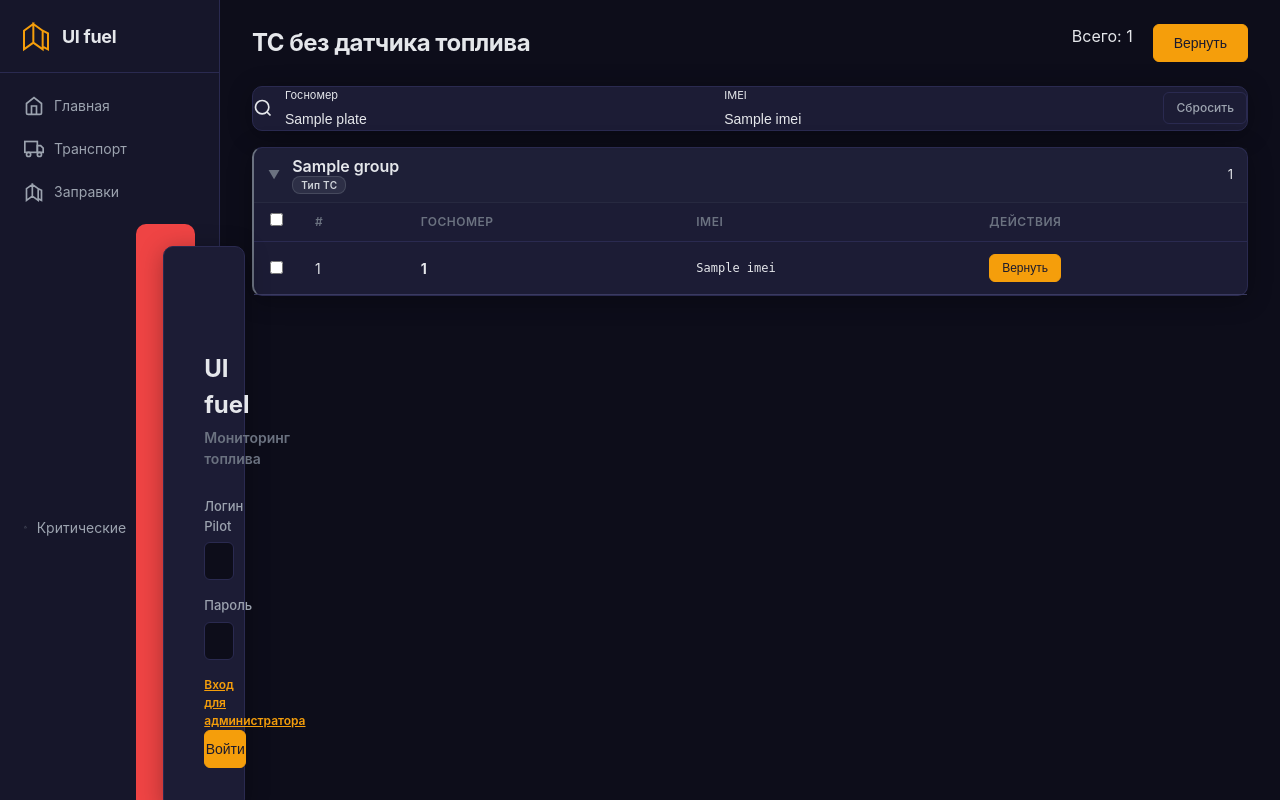
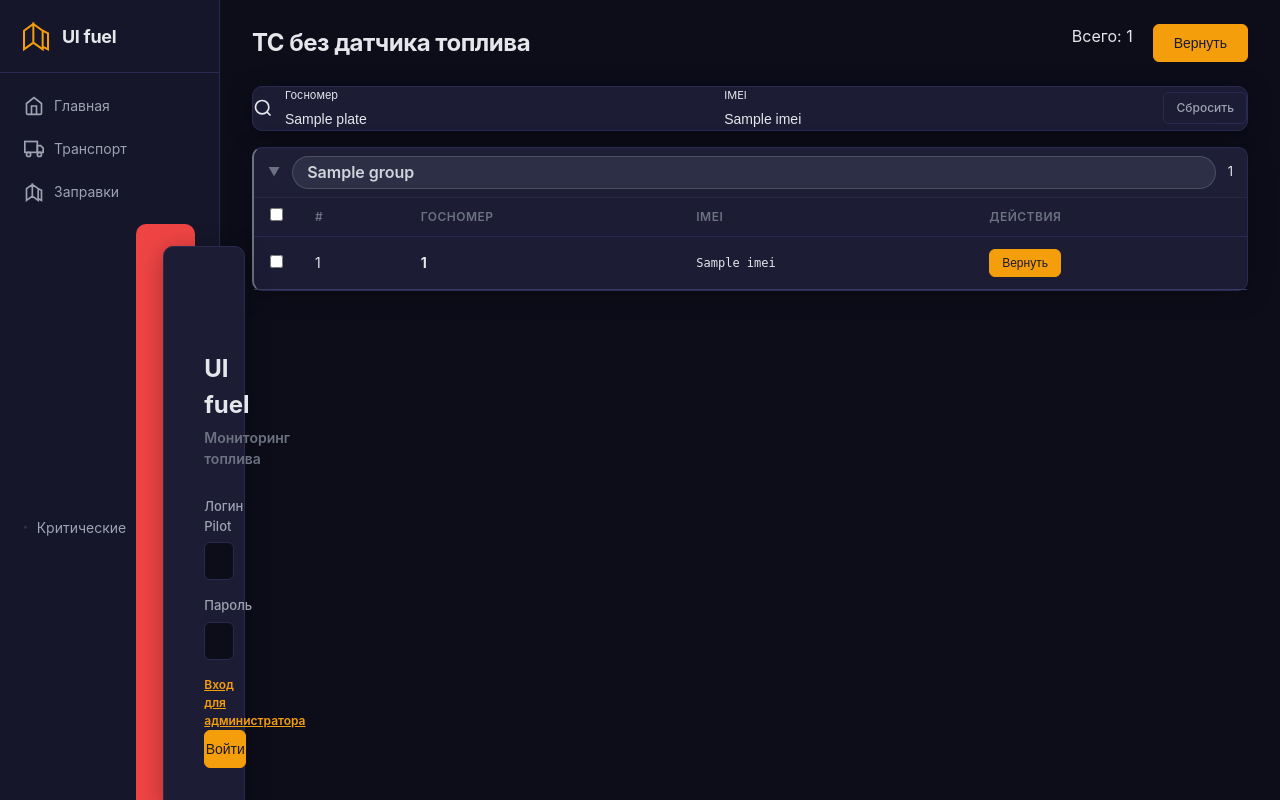
Before and after one commit to vampirowin/pilot-fuel, a FastAPI app: template app/templates/admin/vehicles_no_sensor.html in a window 1280 px wide. Run offline with FastAPI, Linux system fonts and the light colour scheme; the template is opened without the code that fills it: most values are stand-ins (such as "Sample title", 1, 10 or a date in 2020).

Commit message:
fix: revert to level-badge with name inside, folder left-aligned
- Replaced .level-header-center/title/tag back to .level-badge
  with company/site/folder name directly in the colored pill
- Added text-align: left to .level-badge-folder
- Updated all templates and Python render functions

```diff
--- a/app/api/admin.py
+++ b/app/api/admin.py
@@ -438,7 +438,7 @@ def render_no_sensor_partial(vehicles: list) -> str:
         gidx += 1
         gid = f"ns-{gidx}"
         select_all_js = "var e=this;document.querySelectorAll('#no-sensor-form input[name=vehicle_ids]').forEach(function(c){c.checked=e.checked})"
-        html += f'<div class="card level-folder" style="margin-top: 16px;"><div class="card-header collapsible-header" onclick="toggleGroup(\'{gid}\')"><span class="arrow">&#9660;</span><div class="level-header-center"><span class="level-title">{group_name}</span><span class="level-tag">Тип ТС</span></div><span class="level-count">{len(group_vehicles)}</span></div><div class="collapsible-body" id="{gid}"><div class="table-container"><table><thead><tr><th style="width:32px;"><input type="checkbox" onchange="{select_all_js}"></th><th>#</th><th>Госномер</th><th>IMEI</th><th>Действия</th></tr></thead><tbody>'
+        html += f'<div class="card level-folder" style="margin-top: 16px;"><div class="card-header collapsible-header" onclick="toggleGroup(\'{gid}\')"><span class="arrow">&#9660;</span><span class="level-badge level-badge-folder">{group_name}</span><span class="level-count">{len(group_vehicles)}</span></div><div class="collapsible-body" id="{gid}"><div class="table-container"><table><thead><tr><th style="width:32px;"><input type="checkbox" onchange="{select_all_js}"></th><th>#</th><th>Госномер</th><th>IMEI</th><th>Действия</th></tr></thead><tbody>'
         for idx, v in enumerate(group_vehicles, 1):
             html += f'<tr id="v-{v["id"]}"><td><input type="checkbox" name="vehicle_ids" value="{v["id"]}"></td><td style="color: var(--text-dim);">{idx}</td><td><strong>{v.get("plate_number") or "—"}</strong></td><td style="font-family:monospace;font-size:12px">{v.get("imei") or "—"}</td><td><button class="btn btn-sm btn-primary" hx-post="/api/vehicles/{v["id"]}/toggle-sensor" hx-target="#v-{v["id"]}" hx-swap="outerHTML" hx-confirm="Вернуть «{v.get("plate_number") or v["id"]}» в список?">Вернуть</button></td></tr>'
         html += '</tbody></table></div></div></div>'
--- a/app/api/refuels.py
+++ b/app/api/refuels.py
@@ -83,7 +83,7 @@ def _render_refuel_hierarchy(nested_groups: list, vmap: dict, user_role: str, pa
     for cname, ctotal, sites in nested_groups:
         cidx += 1
         cid = f"rc-{cidx}"
-        html += f'<div class="card level-company" style="margin-top:16px"><div class="card-header collapsible-header" onclick="toggleGroup(\'{cid}\')"><span class="arrow">&#9660;</span><div class="level-header-center"><span class="level-title">{cname}</span><span class="level-tag">Компания</span></div><span class="level-count">{ctotal}</span></div><div class="collapsible-body" id="{cid}">'
+        html += f'<div class="card level-company" style="margin-top:16px"><div class="card-header collapsible-header" onclick="toggleGroup(\'{cid}\')"><span class="arrow">&#9660;</span><span class="level-badge level-badge-company">{cname}</span><span class="level-count">{ctotal}</span></div><div class="collapsible-body" id="{cid}">'
         sidx = 0
         for sname, stotal, folders in sites:
             sidx += 1
@@ -93,7 +93,7 @@ def _render_refuel_hierarchy(nested_groups: list, vmap: dict, user_role: str, pa
                         html += _render_vehicle_group(vid, entries, vmap, page, date_from, date_to, user_role)
             else:
                 sid = f"rs-{cidx}-{sidx}"
-                html += f'<div class="card level-site" style="margin-top:8px"><div class="card-header collapsible-header" onclick="toggleGroup(\'{sid}\')"><span class="arrow">&#9660;</span><div class="level-header-center"><span class="level-title">{sname}</span><span class="level-tag">Площадка</span></div><span class="level-count">{stotal}</span></div><div class="collapsible-body" id="{sid}">'
+                html += f'<div class="card level-site" style="margin-top:8px"><div class="card-header collapsible-header" onclick="toggleGroup(\'{sid}\')"><span class="arrow">&#9660;</span><span class="level-badge level-badge-site">{sname}</span><span class="level-count">{stotal}</span></div><div class="collapsible-body" id="{sid}">'
                 fidx = 0
                 for fname, ftotal, vehicles_list in folders:
                     fidx += 1
@@ -102,7 +102,7 @@ def _render_refuel_hierarchy(nested_groups: list, vmap: dict, user_role: str, pa
                             html += _render_vehicle_group(vid, entries, vmap, page, date_from, date_to, user_role)
                     else:
                         fid = f"rf-{cidx}-{sidx}-{fidx}"
-                        html += f'<div class="level-folder" style="margin:4px 0;border:1px solid var(--border);border-radius:6px"><div class="collapsible-header" onclick="toggleGroup(\'{fid}\')"><span class="arrow">&#9660;</span><div class="level-header-center"><span class="level-title">{fname}</span><span class="level-tag">Тип ТС</span></div><span class="level-count">{ftotal}</span></div><div class="collapsible-body" id="{fid}">'
+                        html += f'<div class="level-folder" style="margin:4px 0;border:1px solid var(--border);border-radius:6px"><div class="collapsible-header" onclick="toggleGroup(\'{fid}\')"><span class="arrow">&#9660;</span><span class="level-badge level-badge-folder">{fname}</span><span class="level-count">{ftotal}</span></div><div class="collapsible-body" id="{fid}">'
                         for vid, plate, entries in vehicles_list:
                             html += _render_vehicle_group(vid, entries, vmap, page, date_from, date_to, user_role)
                         html += '</div></div>'
--- a/app/api/vehicles.py
+++ b/app/api/vehicles.py
@@ -92,7 +92,7 @@ def render_nested_partial(nested_groups: list, can_act: bool) -> str:
     for cname, ctotal, sites in nested_groups:
         cidx += 1
         cid = f"c-{cidx}"
-        html += f'<div class="card level-company" style="margin-top: 16px;"><div class="card-header collapsible-header" onclick="toggleGroup(\'{cid}\')"><span class="arrow">&#9660;</span><div class="level-header-center"><span class="level-title">{cname}</span><span class="level-tag">Компания</span></div><span class="level-count">{ctotal}</span></div><div class="collapsible-body" id="{cid}">'
+        html += f'<div class="card level-company" style="margin-top: 16px;"><div class="card-header collapsible-header" onclick="toggleGroup(\'{cid}\')"><span class="arrow">&#9660;</span><span class="level-badge level-badge-company">{cname}</span><span class="level-count">{ctotal}</span></div><div class="collapsible-body" id="{cid}">'
         for sname, stotal, folders in sites:
             if sname == "__flat__":
                 # Flat mode — render vehicles directly under company
@@ -117,7 +117,7 @@ def render_nested_partial(nested_groups: list, can_act: bool) -> str:
             else:
                 sidx += 1
                 sid = f"s-{cidx}-{sidx}"
-                html += f'<div class="card level-site" style="margin: 8px 0;"><div class="card-header collapsible-header" onclick="toggleGroup(\'{sid}\')"><span class="arrow">&#9660;</span><div class="level-header-center"><span class="level-title">{sname}</span><span class="level-tag">Площадка</span></div><span class="level-count">{stotal}</span></div><div class="collapsible-body" id="{sid}">'
+                html += f'<div class="card level-site" style="margin: 8px 0;"><div class="card-header collapsible-header" onclick="toggleGroup(\'{sid}\')"><span class="arrow">&#9660;</span><span class="level-badge level-badge-site">{sname}</span><span class="level-count">{stotal}</span></div><div class="collapsible-body" id="{sid}">'
                 for fname, vehicles in folders:
                     if fname == "__flat__":
                         # Flat folder — render table directly
@@ -141,7 +141,7 @@ def render_nested_partial(nested_groups: list, can_act: bool) -> str:
                     else:
                         fidx += 1
                         fid = f"f-{cidx}-{sidx}-{fidx}"
-                        html += f'<div class="level-folder" style="margin:4px 0;border:1px solid var(--border);border-radius:6px"><div class="collapsible-header" onclick="toggleGroup(\'{fid}\')"><span class="arrow">&#9660;</span><div class="level-header-center"><span class="level-title">{fname}</span><span class="level-tag">Тип ТС</span></div><span class="level-count">{len(vehicles)}</span></div><div class="collapsible-body" id="{fid}"><div class="table-container"><table><thead><tr>'
+                        html += f'<div class="level-folder" style="margin:4px 0;border:1px solid var(--border);border-radius:6px"><div class="collapsible-header" onclick="toggleGroup(\'{fid}\')"><span class="arrow">&#9660;</span><span class="level-badge level-badge-folder">{fname}</span><span class="level-count">{len(vehicles)}</span></div><div class="collapsible-body" id="{fid}"><div class="table-container"><table><thead><tr>'
                     if can_act:
                         html += '<th style="width:32px;"><input type="checkbox" onchange="var e=this;document.querySelectorAll(\'#bulk-vehicle-form input[name=vehicle_ids]\').forEach(function(c){c.checked=e.checked})"></th>'
                     html += '<th>#</th><th>Госномер</th><th>IMEI</th><th>Датчик</th><th>Заправки</th><th>Компания</th>'
--- a/app/static/css/style.css
+++ b/app/static/css/style.css
@@ -805,48 +805,32 @@ tr:hover td {
 }
 .level-folder > .collapsible-header:hover { background: rgba(107, 114, 128, 0.06); }
 
-/* ── Centered header content (title + tag column) ── */
-.level-header-center {
+/* ── Level badges (name in colored pill) ── */
+.level-badge {
+  display: inline-block;
+  padding: 2px 14px;
+  border-radius: 20px;
+  font-weight: 600;
+  line-height: 1.7;
   flex: 1;
-  display: flex;
-  flex-direction: column;
-  align-items: center;
-  line-height: 1.3;
-  min-width: 0;
+  text-align: center;
 }
-.level-header-center .level-title {
-  font-weight: 600;
-  white-space: nowrap;
-  overflow: hidden;
-  text-overflow: ellipsis;
-  max-width: 100%;
-}
-.level-header-center .level-tag {
-  font-size: 10px;
-  font-weight: 600;
-  padding: 0 8px;
-  border-radius: 8px;
-  line-height: 1.6;
-  letter-spacing: 0.3px;
-}
-
-.level-company .level-tag {
+.level-badge-company {
   background: rgba(245, 158, 11, 0.2);
   color: #fbbf24;
-  border: 1px solid rgba(245, 158, 11, 0.4);
+  border: 1px solid rgba(245, 158, 11, 0.5);
+  font-weight: 700;
 }
-.level-site .level-tag {
+.level-badge-site {
   background: rgba(59, 130, 246, 0.2);
   color: #93c5fd;
-  border: 1px solid rgba(59, 130, 246, 0.4);
+  border: 1px solid rgba(59, 130, 246, 0.5);
 }
-.level-folder .level-header-center {
-  align-items: flex-start;
-}
-.level-folder .level-tag {
+.level-badge-folder {
   background: rgba(107, 114, 128, 0.2);
   color: #d1d5db;
-  border: 1px solid rgba(107, 114, 128, 0.4);
+  border: 1px solid rgba(107, 114, 128, 0.5);
+  text-align: left;
 }
 
 /* ── Level count ── */
--- a/app/templates/admin/vehicles_no_sensor.html
+++ b/app/templates/admin/vehicles_no_sensor.html
@@ -22,10 +22,7 @@
     <div class="card level-folder" style="margin-top:16px;">
       <div class="card-header collapsible-header" onclick="toggleGroup('{{ gid }}')">
         <span class="arrow">&#9660;</span>
-        <div class="level-header-center">
-          <span class="level-title">{{ group_name }}</span>
-          <span class="level-tag">Тип ТС</span>
-        </div>
+        <span class="level-badge level-badge-folder">{{ group_name }}</span>
         <span class="level-count">{{ vehicles|length }}</span>
       </div>
       <div class="collapsible-body" id="{{ gid }}">
```
Also changed, not shown: app/templates/vehicles.html (+3 -12 lines).
